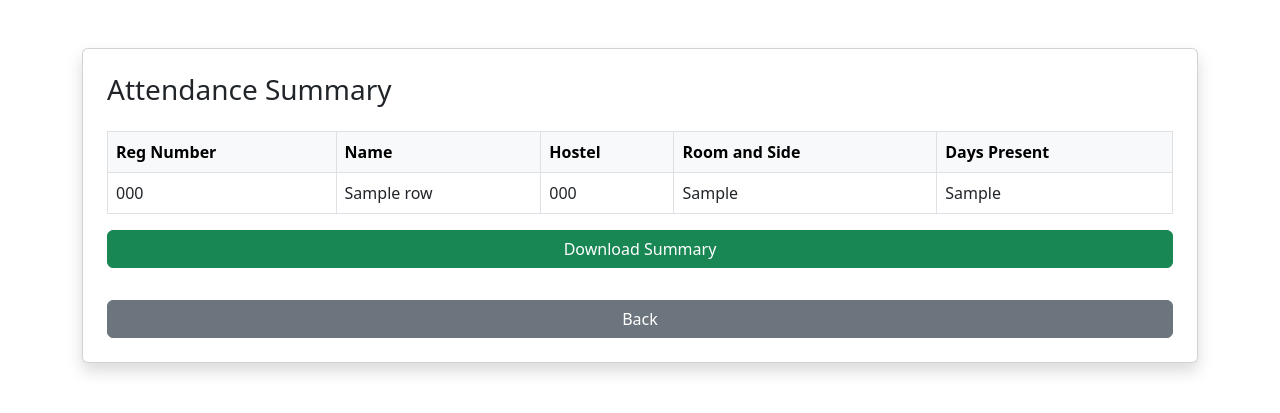
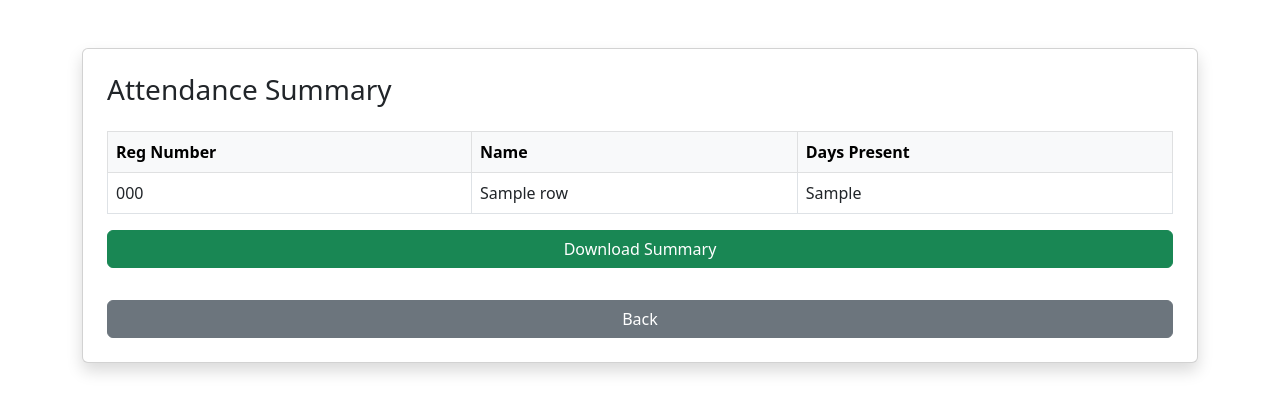
Before and after one commit to Muhammad-Hashir-55/Mess-IN-OUT-Tracking, a Flask app: template templates/results.html in a window 1280 px wide. Shown: the top 413 px of the page. Run offline with Flask 3, Linux system fonts and the light colour scheme; the template is opened without the code that fills it: most values are stand-ins (such as "Sample title", 1, 10 or a date in 2020).

Commit message:
Update results.html

```diff
--- a/templates/results.html
+++ b/templates/results.html
@@ -14,8 +14,6 @@
           <tr>
             <th>Reg Number</th>
             <th>Name</th>
-            <th>Hostel</th>
-            <th>Room and Side</th>
             <th>Days Present</th>
           </tr>
         </thead>
@@ -24,8 +22,6 @@
           <tr>
             <td>{{ row['Reg Number:'] }}</td>
             <td>{{ row['Name:'] }}</td>
-            <td>{{ row['Hostel:'] }}</td>
-            <td>{{ row['Room and Side:'] }}</td>
             <td>{{ row['Days Present'] }}</td>
 
           </tr>
```
